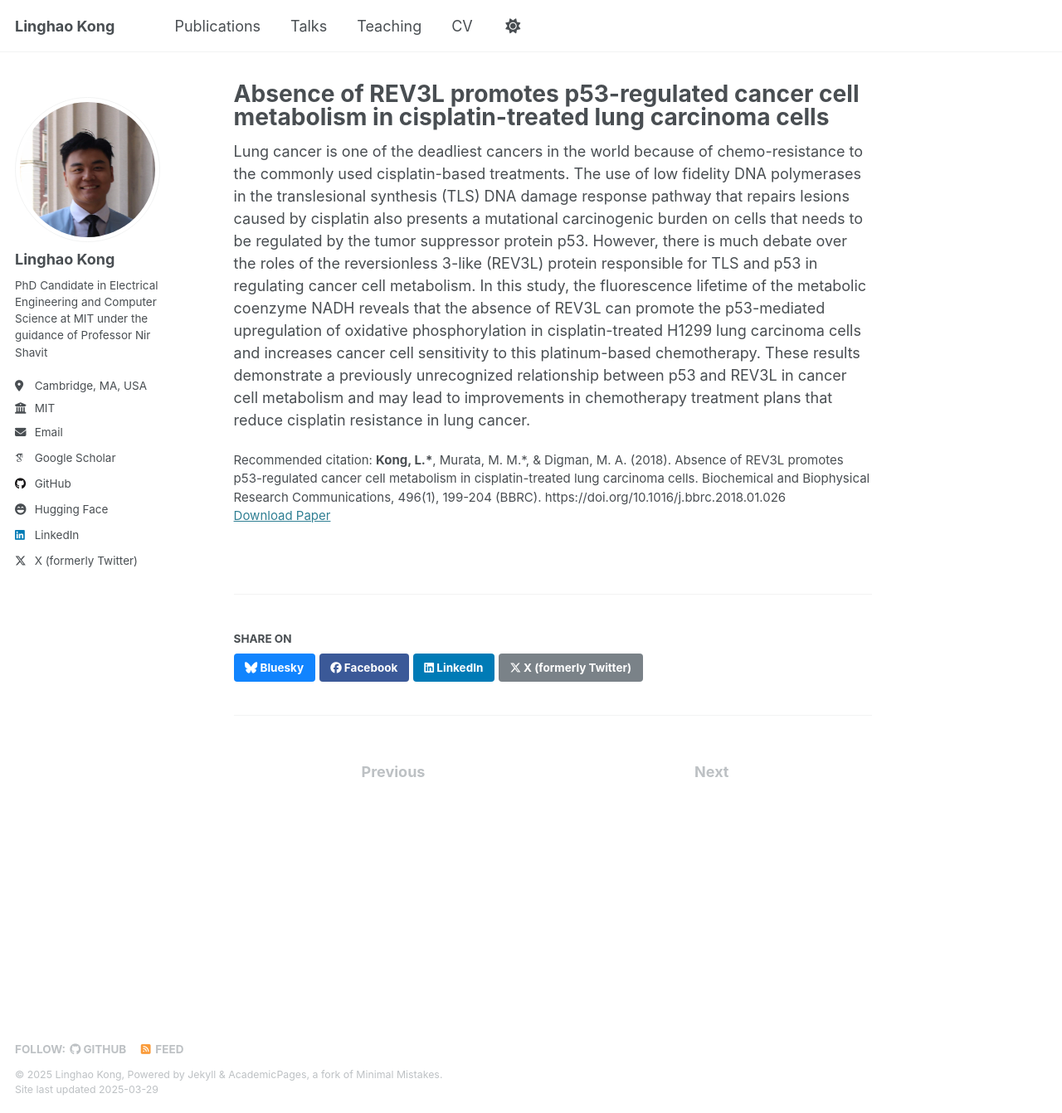
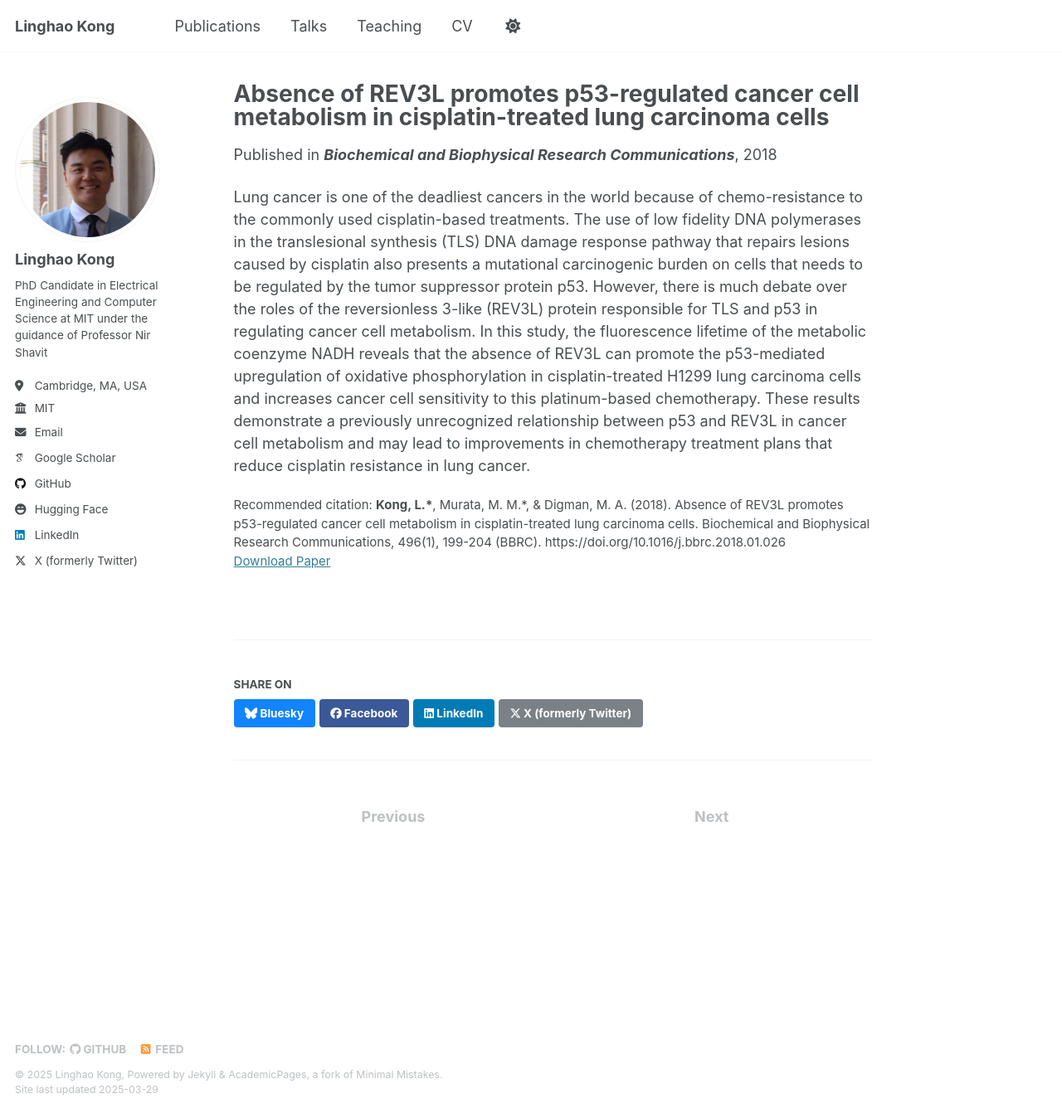
Before and after one commit to Lin-K76/Lin-K76.github.io, a Jekyll site: the page built from _publications/2018-absence.md, in a window 1280 px wide and 1342 px high. Shown: the whole window at 83% size. Built offline with Jekyll 4.4.1, drawn with Linux system fonts in a browser that asks for light colours; some web fonts are replaced.

Commit message:
Fixes formatting

```diff
--- a/_layouts/single.html
+++ b/_layouts/single.html
@@ -34,24 +34,24 @@ layout: default
           <p class="page__date"><strong><i class="fa fa-fw fa-calendar" aria-hidden="true"></i> {{ site.data.ui-text[site.locale].date_label | default: "Published:" }}</strong> <time datetime="{{ page.modified | date: "%Y-%m-%d" }}">{{ page.modified | date: "%B %d, %Y" }}</time></p>
         {% endif %}
 
-        {% if post.collection == 'teaching' %}
-          <p> {{ post.type }}, <i>{{ post.venue }}</i>, {{ post.date | default: "1900-01-01" | date: "%Y" }} </p>
-        {% elsif post.collection == 'publications' %}
-            {% if post.preprint %}
-              <p>Preprint on <i>{{ post.venue }}</i>, {{ post.date | default: "1900-01-01" | date: "%Y" }} </p>
+        {% if page.collection == 'teaching' %}
+          <p> {{ page.type }}, <i>{{ page.venue }}</i>, {{ page.date | default: "1900-01-01" | date: "%Y" }} </p>
+        {% elsif page.collection == 'publications' %}
+            {% if page.preprint %}
+              <p>Preprint on <i>{{ page.venue }}</i>, {{ page.date | default: "1900-01-01" | date: "%Y" }} </p>
             {% else %}
-                {% if post.isconf %}
-                  {% if post.special %}
-                    <p>Published in <strong><i>{{ post.venue }} {{ post.date | default: "1900-01-01" | date: "%Y" }}</i></strong> {{ post.special }}</p>
+                {% if page.isconf %}
+                  {% if page.special %}
+                    <p>Published in <strong><i>{{ page.venue }} {{ page.date | default: "1900-01-01" | date: "%Y" }}</i></strong> {{ page.special }}</p>
                   {% else %}
-                    <p>Published in <strong><i>{{ post.venue }} {{ post.date | default: "1900-01-01" | date: "%Y" }}</i></strong></p>
+                    <p>Published in <strong><i>{{ page.venue }} {{ page.date | default: "1900-01-01" | date: "%Y" }}</i></strong></p>
                   {% endif %}
                 {% else %}
-                  <p>Published in <strong><i>{{ post.venue }}</i></strong>, {{ post.date | default: "1900-01-01" | date: "%Y" }}</p>
+                  <p>Published in <strong><i>{{ page.venue }}</i></strong>, {{ page.date | default: "1900-01-01" | date: "%Y" }}</p>
                 {% endif %}
             {% endif %}
-        {% elsif post.date %}
-         <p class="page__date"><strong><i class="fa fa-fw fa-calendar" aria-hidden="true"></i> {{ site.data.ui-text[site.locale].date_label | default: "Published:" }}</strong> <time datetime="{{ post.date | default: "1900-01-01" | date_to_xmlschema }}">{{ post.date | default: "1900-01-01" | date: "%B %d, %Y" }}</time></p>
+        {% elsif page.date %}
+         <p class="page__date"><strong><i class="fa fa-fw fa-calendar" aria-hidden="true"></i> {{ site.data.ui-text[site.locale].date_label | default: "Published:" }}</strong> <time datetime="{{ page.date | default: "1900-01-01" | date_to_xmlschema }}">{{ page.date | default: "1900-01-01" | date: "%B %d, %Y" }}</time></p>
         {% endif %}
         </header>
       {% endunless %}
--- a/_publications/2018-absence.md
+++ b/_publications/2018-absence.md
@@ -7,7 +7,7 @@ excerpt: ''
 date: 2018-01-29
 venue: 'Biochemical and Biophysical Research Communications'
 paperurl: 'http://Lin-K76.github.io/files/2018-absence.pdf'
-authors: '<strong>Linghao Kong</strong>, Michael M. Murata, & Michelle A. Digman'
+authors: '<strong>Linghao Kong*</strong>, Michael M. Murata*, & Michelle A. Digman'
 citation: '<strong>Kong, L.*</strong>, Murata, M. M.*, & Digman, M. A. (2018). Absence of REV3L promotes p53-regulated cancer cell metabolism in cisplatin-treated lung carcinoma cells. Biochemical and Biophysical Research Communications, 496(1), 199-204 (BBRC). https://doi.org/10.1016/j.bbrc.2018.01.026'
 ---
 
```
